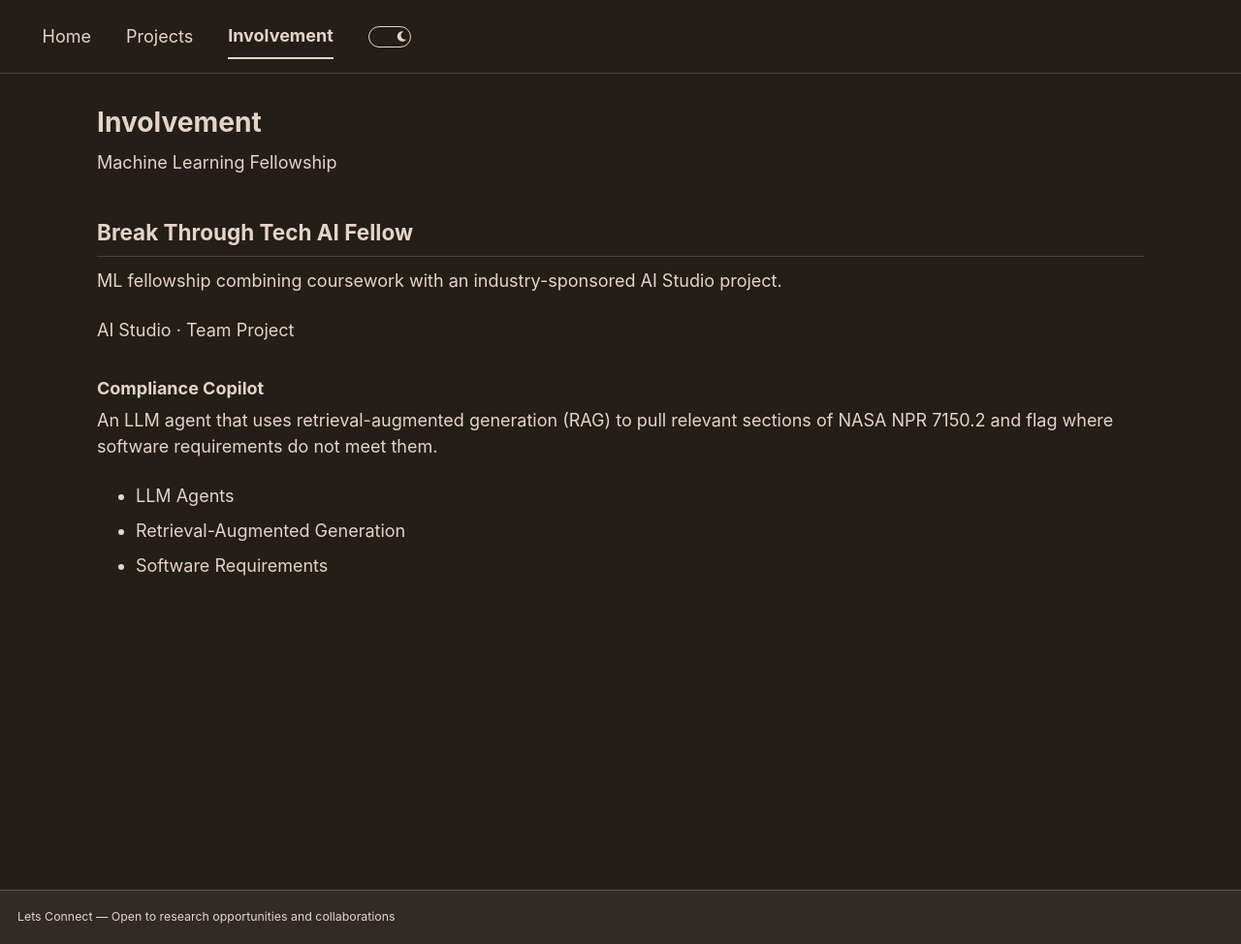
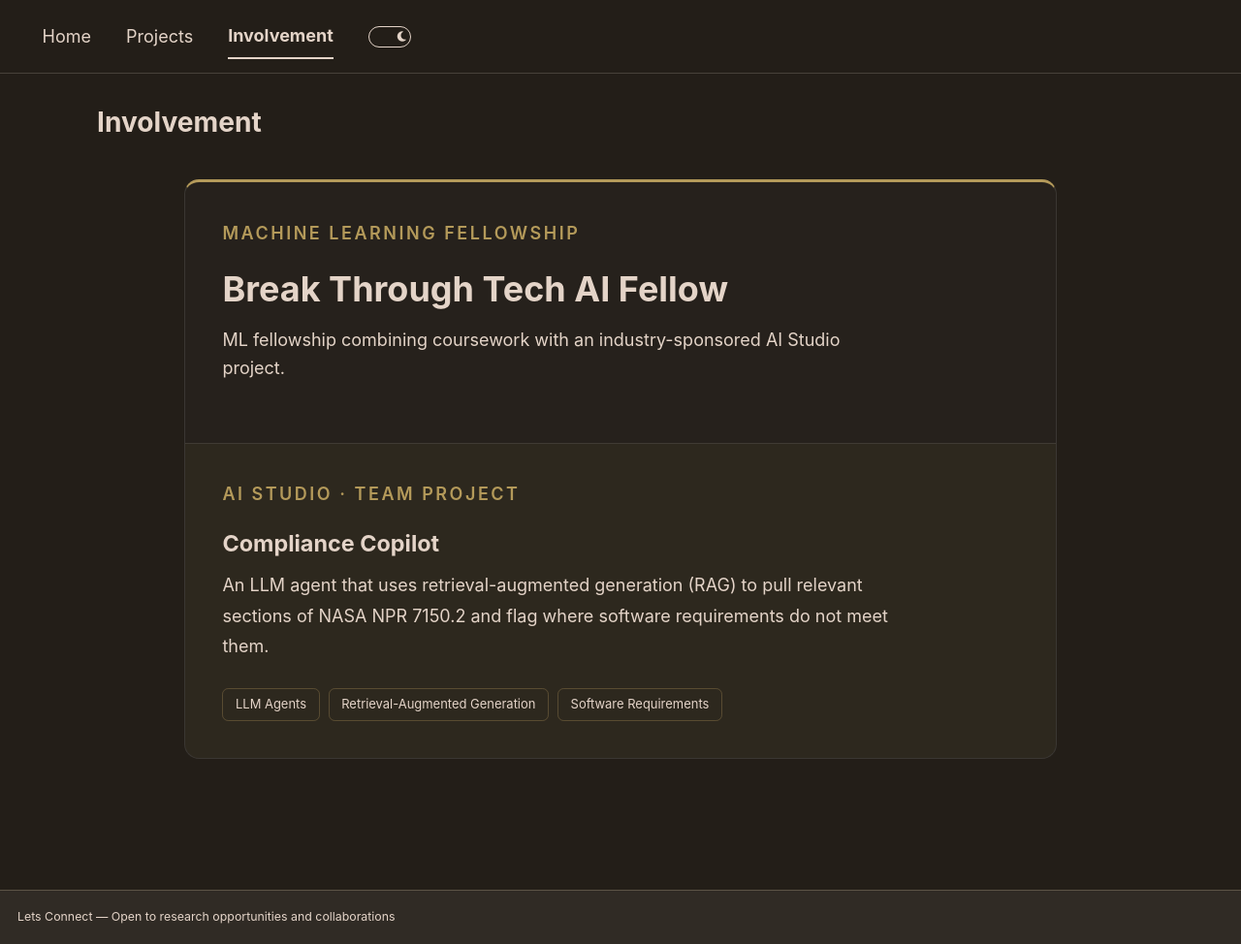
Before and after one commit to laurn156/laurn156.github.io, a Jekyll site: the page built from _pages/involvement.md, in a window 1280 px wide and 974 px high. Shown: the whole window at 97% size. Built offline with Jekyll 4.4.1, drawn with Linux system fonts in a browser that asks for light colours; a style sheet for code colours, icons or effects is not loaded.

Commit message:
Polish the fellowship card and frame the portrait

```diff
--- a/assets/css/main.scss
+++ b/assets/css/main.scss
@@ -328,3 +328,71 @@
   object-fit: cover;
   object-position: 50% 53%;
 }
+
+/* Fellowship feature and a restrained portrait accent. */
+.author__avatar img {
+  border: 2px solid #b49a5a;
+  padding: 5px;
+  box-shadow: 0 0 0 5px rgba(180, 154, 90, 0.10);
+}
+
+.involvement-feature {
+  max-width: 900px;
+  margin: 1.75rem auto 3rem;
+  overflow: hidden;
+  border: 1px solid rgba(127, 127, 127, 0.24);
+  border-top: 3px solid #b49a5a;
+  border-radius: 0.85rem;
+  background: rgba(127, 127, 127, 0.04);
+}
+.involvement-feature__header,
+.involvement-feature__project {
+  padding: clamp(1.25rem, 3vw, 2.25rem);
+}
+.involvement-feature__eyebrow {
+  margin: 0 0 0.85rem;
+  color: #b49a5a;
+  font-size: 0.72em;
+  font-weight: 600;
+  letter-spacing: 0.14em;
+  text-transform: uppercase;
+}
+.involvement-feature h2 {
+  margin: 0 0 0.85rem;
+  padding: 0;
+  border: 0;
+  font-size: clamp(1.45rem, 3vw, 2rem);
+}
+.involvement-feature__intro {
+  max-width: 660px;
+  margin: 0;
+  line-height: 1.65;
+}
+.involvement-feature__project {
+  border-top: 1px solid rgba(127, 127, 127, 0.22);
+  background: rgba(180, 154, 90, 0.05);
+}
+.involvement-feature h3 {
+  margin: 0 0 0.75rem;
+  font-size: 1.3rem;
+}
+.involvement-feature__project > p:not(.involvement-feature__eyebrow) {
+  max-width: 720px;
+  margin: 0;
+  line-height: 1.75;
+}
+.involvement-feature__tags {
+  display: flex;
+  flex-wrap: wrap;
+  gap: 0.5rem;
+  margin: 1.5rem 0 0;
+  padding: 0;
+  list-style: none;
+}
+.involvement-feature__tags li {
+  margin: 0;
+  padding: 0.35rem 0.7rem;
+  border: 1px solid rgba(180, 154, 90, 0.32);
+  border-radius: 0.35rem;
+  font-size: 0.72em;
+}
```
